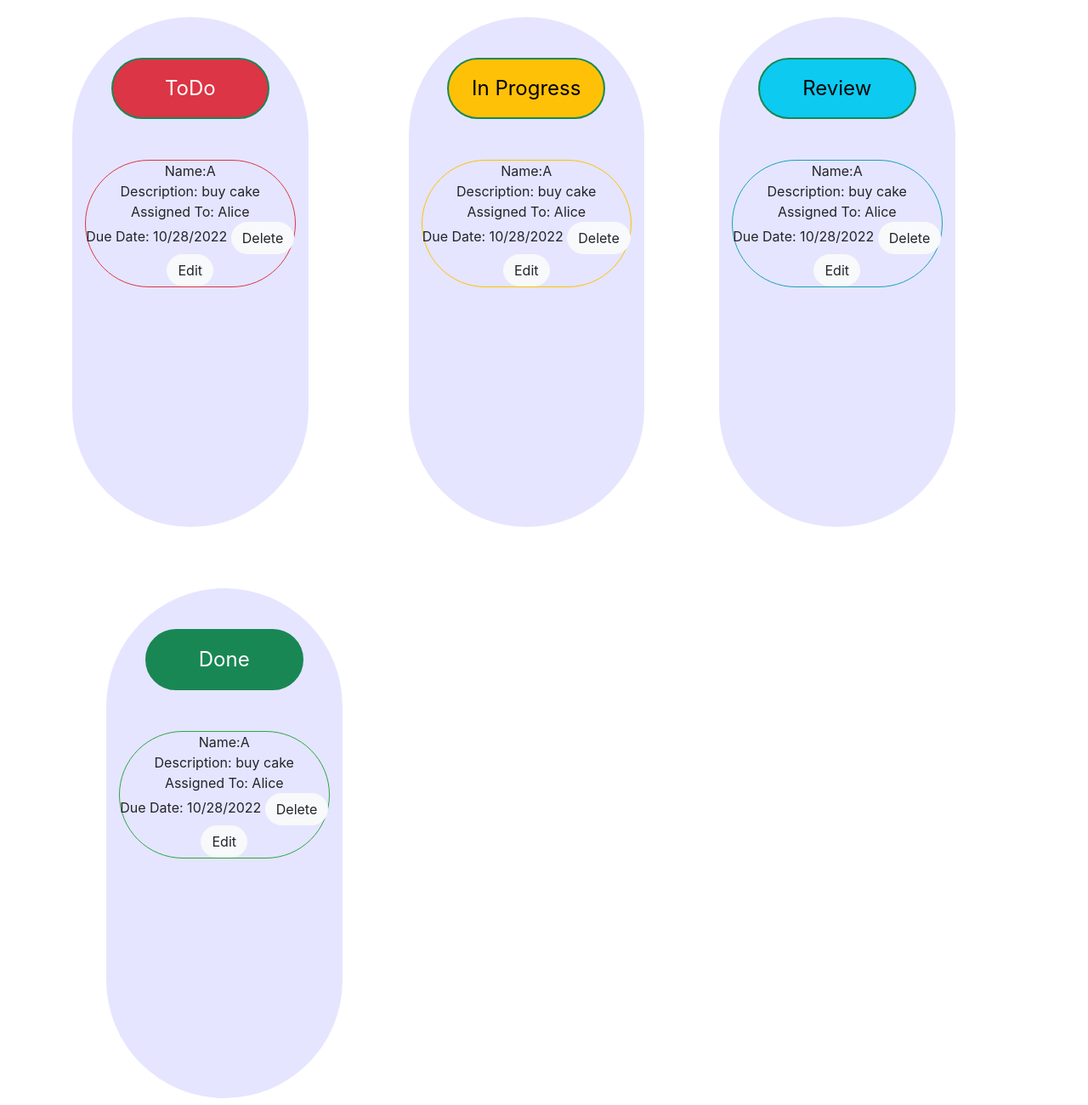
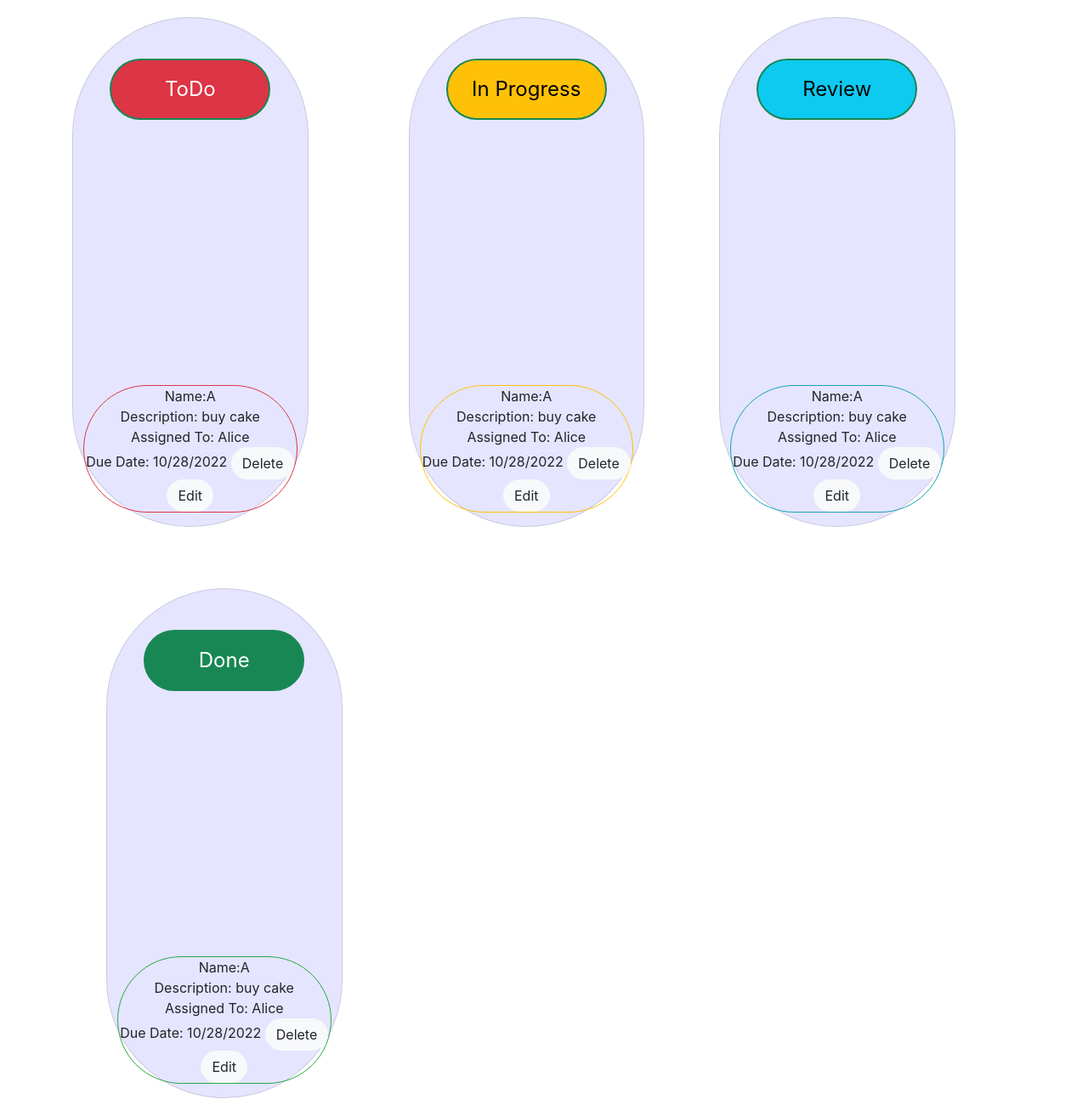
Before and after one commit to AliceKM/Genesis-Todotask, a plain HTML site: page index.html in a window 1280 px wide. Shown: the part 538-1838 px from the top of the page at 85% size. Drawn offline with nearby package versions, Linux system fonts and the light colour scheme.

Commit message:
added cards

```diff
--- a/index.html
+++ b/index.html
@@ -110,7 +110,7 @@
   <!--Task record-->
   <div class="container text-center ">
     <div class="row row-cols-1 row-cols-sm-2 row-cols-md-4 mt-4 mx-auto gap-5 ">
-      <div class="col  mt-3 mb-2 rounded-pill "
+      <div class="card mt-3 mb-2 rounded-pill "
         style="width: 250px; height: 600px; margin-right:30px; background-color: rgba(0,0,255,.1)">
         <div class="container-text-center mt-5 w-75 pt-3 pb-3 fs-4 text text-bg-danger rounded-pill">
           ToDo
@@ -121,11 +121,11 @@
           Due Date: 10/28/2022
           <button type="button" class="btn btn-light rounded-pill">Delete</button>
           <button type="button" class="btn btn-light rounded-pill">Edit</button>
+        </p>
+      </div>
 
-        </p>
 
-      </div>
-      <div class="col  mt-3 mb-2 rounded-pill "
+      <div class="card  mt-3 mb-2 rounded-pill "
         style="width: 250px; height: 600px; margin-left:40px; background-color: rgba(0,0,255,.1)">
         <div class="container-text-center mt-5 w-75 pt-3 pb-3 fs-4 text text-bg-warning rounded-pill">
           In Progress
@@ -138,7 +138,7 @@
           <button type="button" class="btn btn-light rounded-pill">Edit</button>
         </p>
       </div>
-      <div class="col  mt-3 mb-2 rounded-pill "
+      <div class="card  mt-3 mb-2 rounded-pill "
         style="width: 250px; height: 600px; margin-left:40px; background-color: rgba(0,0,255,.1)">
 
         <div class="container-text-center mt-5 w-75 pt-3 pb-3 fs-4 text text-bg-info rounded-pill">
@@ -152,7 +152,7 @@
           <button type="button" class="btn btn-light rounded-pill">Edit</button>
         </p>
       </div>
-      <div class="col  mt-3 mb-2 rounded-pill "
+      <div class="card  mt-3 mb-2 rounded-pill "
         style="width: 250px; height: 600px; margin-left:40px; background-color: rgba(0,0,255,.1)">
         <div class="container-text-center mt-5 w-75 pt-3 pb-3 fs-4 text text-bg-success rounded-pill">
           Done
```
